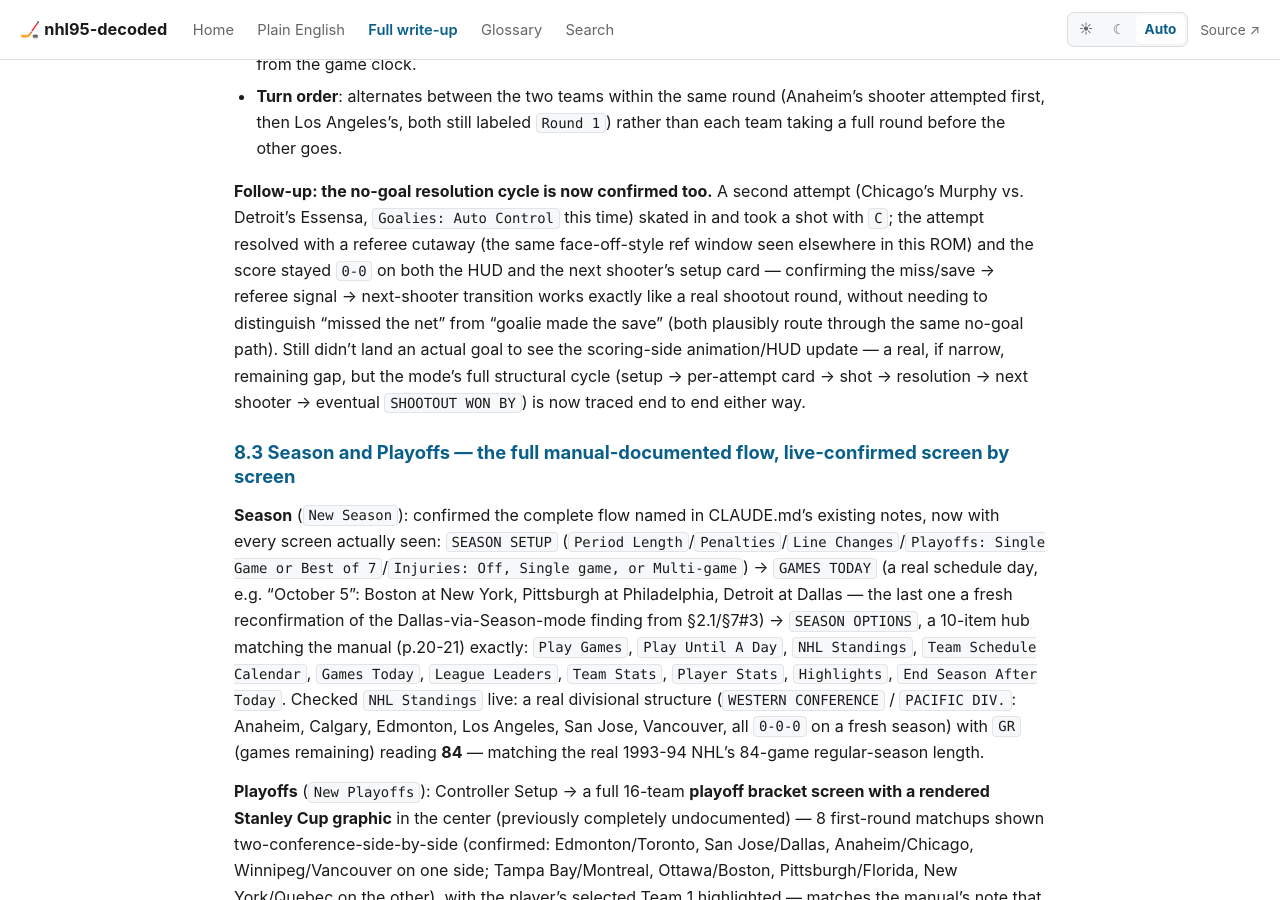
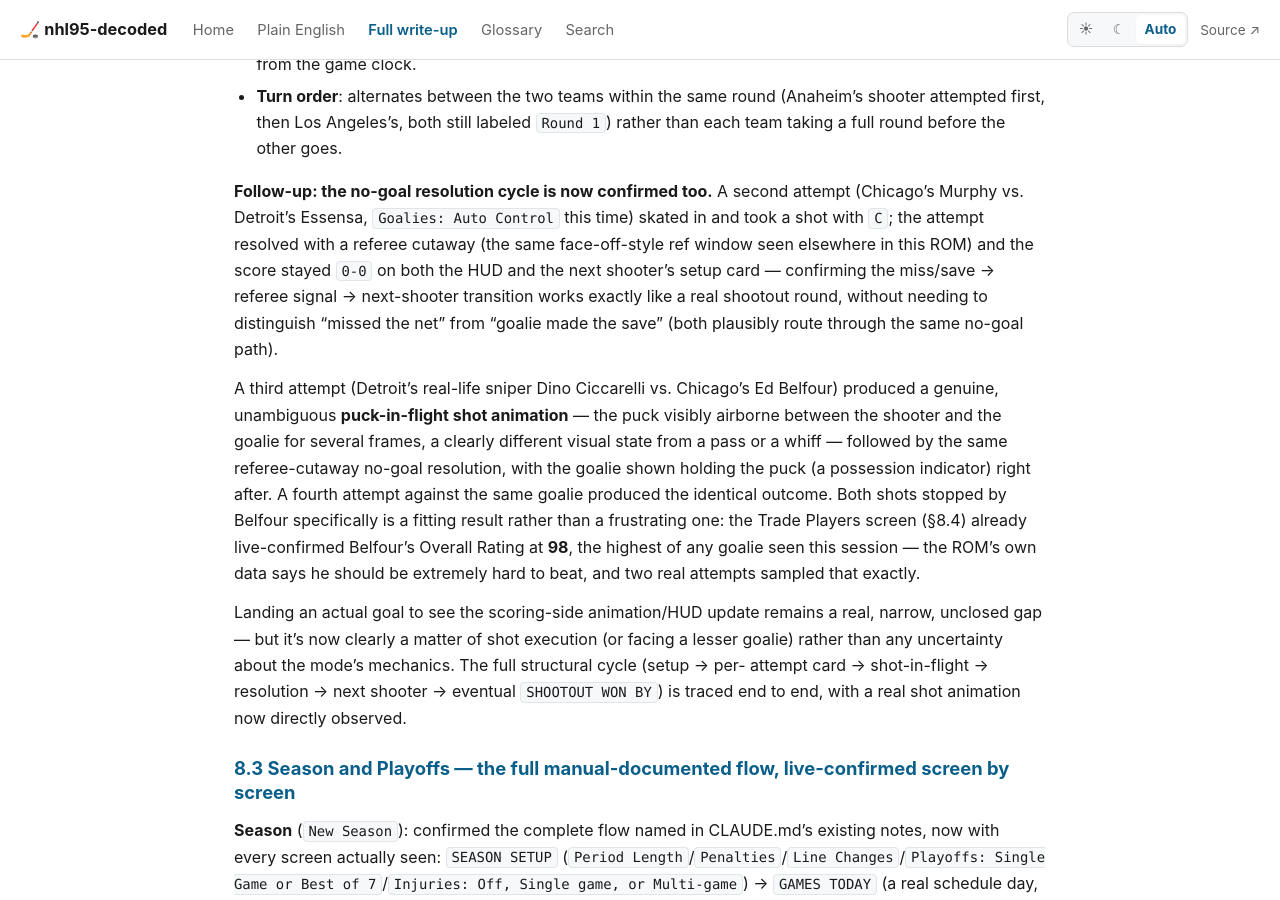
Before and after one commit to BreakableHoodie/nhl95-decoded, a Jekyll site: the page built from docs/FINDINGS.md, in a window 1280 px wide and 900 px high, scrolled down 44060 px. Built offline with Jekyll 4.4.1, drawn with Linux system fonts in a browser that asks for light colours; our own code applies the rules of GitHub Pages for plain Markdown files.

Commit message:
Observe a real shootout shot-in-flight animation (issue #14 follow-up)
A third and fourth attempt against Chicago's Ed Belfour (Overall Rating
98, the highest of any goalie seen this session per the Trade Players
screen) both produced a clear puck-in-flight shot animation followed by
a save -- a fitting result given his rating, not an execution failure.
The mode's full cycle is now traced end to end with a real shot directly
observed; landing an actual goal remains open but is now clearly a
shot-execution detail, not a mechanics unknown.

Co-Authored-By: Claude Sonnet 5 <noreply@anthropic.com>
Claude-Session: https://claude.ai/code/session_011aZ1aA9KD8EzFd2c37CkWn

```diff
--- a/docs/FINDINGS.md
+++ b/docs/FINDINGS.md
@@ -2182,11 +2182,28 @@ elsewhere in this ROM) and the score stayed `0-0` on both the HUD and the
 next shooter's setup card — confirming the miss/save → referee signal →
 next-shooter transition works exactly like a real shootout round, without
 needing to distinguish "missed the net" from "goalie made the save" (both
-plausibly route through the same no-goal path). Still didn't land an
-actual goal to see the scoring-side animation/HUD update — a real, if
-narrow, remaining gap, but the mode's full structural cycle (setup →
-per-attempt card → shot → resolution → next shooter → eventual
-`SHOOTOUT WON BY`) is now traced end to end either way.
+plausibly route through the same no-goal path).
+
+A third attempt (Detroit's real-life sniper Dino Ciccarelli vs. Chicago's
+Ed Belfour) produced a genuine, unambiguous **puck-in-flight shot
+animation** — the puck visibly airborne between the shooter and the
+goalie for several frames, a clearly different visual state from a pass
+or a whiff — followed by the same referee-cutaway no-goal resolution,
+with the goalie shown holding the puck (a possession indicator) right
+after. A fourth attempt against the same goalie produced the identical
+outcome. Both shots stopped by Belfour specifically is a fitting result
+rather than a frustrating one: the Trade Players screen (§8.4) already
+live-confirmed Belfour's Overall Rating at **98**, the highest of any
+goalie seen this session — the ROM's own data says he should be
+extremely hard to beat, and two real attempts sampled that exactly.
+
+Landing an actual goal to see the scoring-side animation/HUD update
+remains a real, narrow, unclosed gap — but it's now clearly a matter of
+shot execution (or facing a lesser goalie) rather than any uncertainty
+about the mode's mechanics. The full structural cycle (setup → per-
+attempt card → shot-in-flight → resolution → next shooter → eventual
+`SHOOTOUT WON BY`) is traced end to end, with a real shot animation now
+directly observed.
 
 ### 8.3 Season and Playoffs — the full manual-documented flow, live-confirmed screen by screen
 
```
